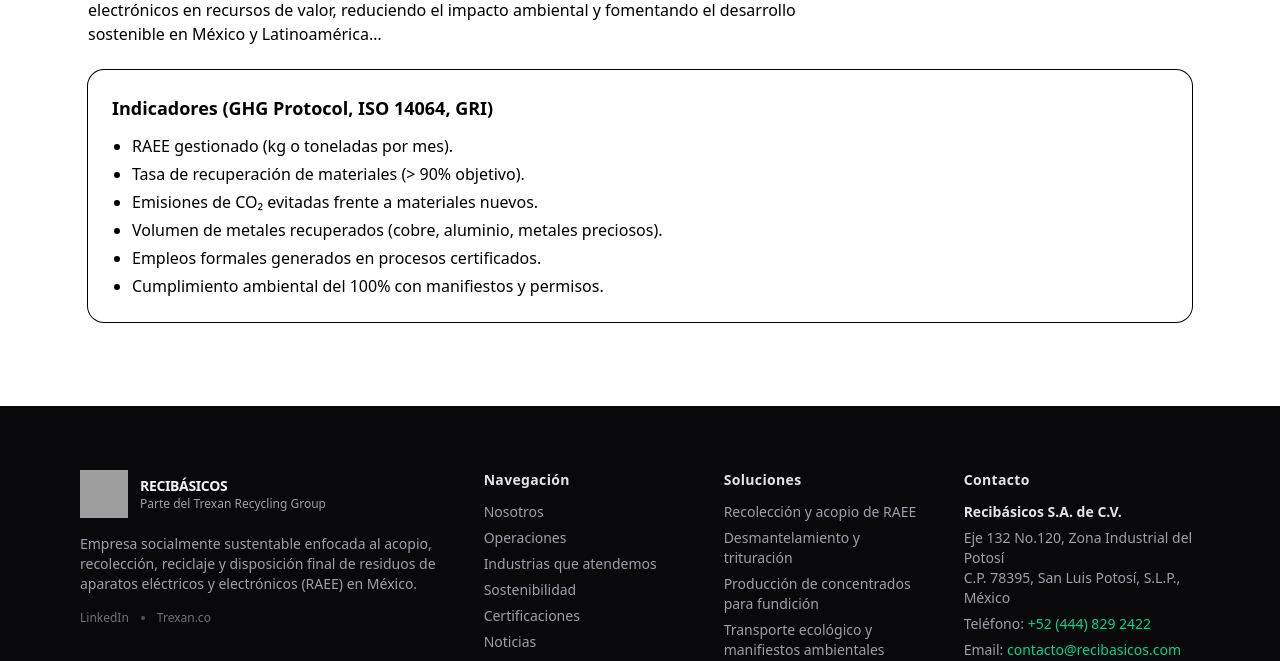
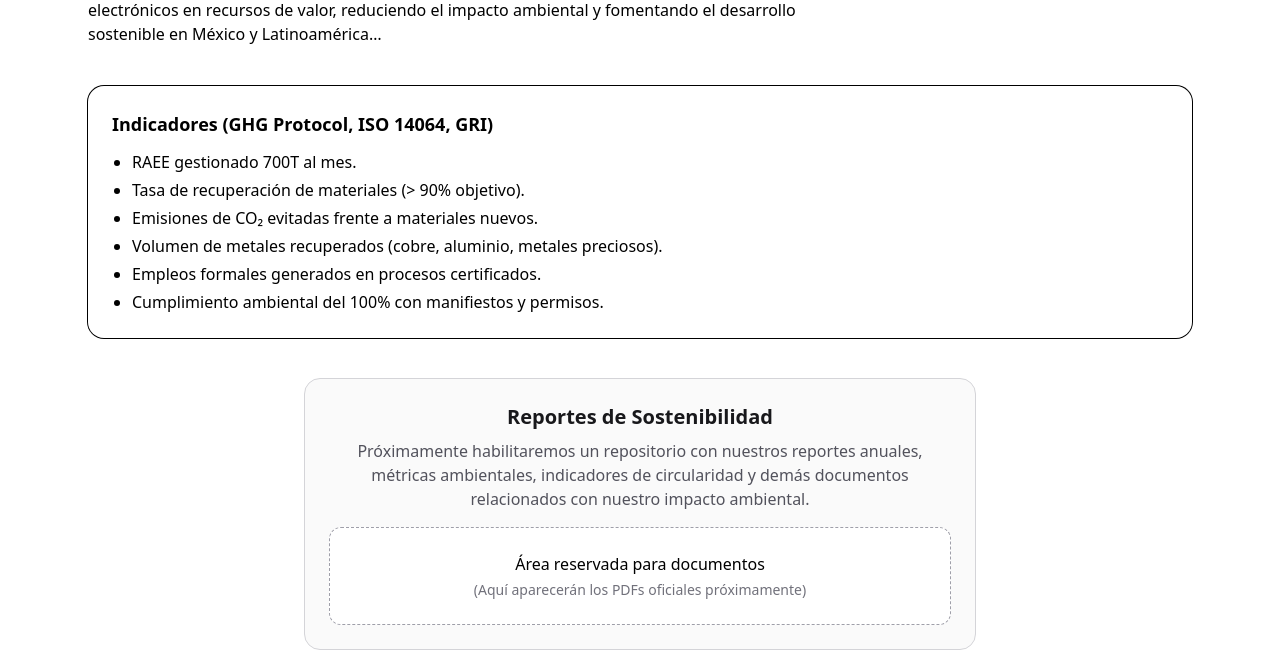
Before and after one commit to ernestosoto3/trexanwebsite, a Next.js app: page /sostenibilidad in a window 1280 px wide. Shown: the part 269-930 px from the top of the page. Built offline with nearby package versions, Linux system fonts and the light colour scheme; no server answers; grey boxes are pictures that could not be loaded.

Commit message:
Adicion de Reportes en Pagina de Sostenibilidad

```diff
--- a/app/sostenibilidad/page.tsx
+++ b/app/sostenibilidad/page.tsx
@@ -1,7 +1,7 @@
 import Seccion from "../(componentes)/ui/Seccion";
 
 const kpis = [
-  "RAEE gestionado (kg o toneladas por mes).",
+  "RAEE gestionado 700T al mes.",
   "Tasa de recuperación de materiales (> 90% objetivo).",
   "Emisiones de CO₂ evitadas frente a materiales nuevos.",
   "Volumen de metales recuperados (cobre, aluminio, metales preciosos).",
@@ -12,6 +12,8 @@ const kpis = [
 export default function SostenibilidadPage() {
   return (
     <Seccion titulo="Sostenibilidad" subtitulo="Economía circular con indicadores verificables">
+
+      {/* --- BLOQUE DE TEXTO PRINCIPAL --- */}
       <div className="prose prose-neutral max-w-3xl">
         <p>
           Trexan Recycling Group impulsa un modelo de economía circular que transforma los residuos
@@ -20,12 +22,38 @@ export default function SostenibilidadPage() {
         </p>
       </div>
 
-      <div className="mt-6 rounded-2xl p-6 ring-1 ring-foreground/10">
+      {/* --- BLOQUE DE INDICADORES (GHG, ISO, GRI) --- */}
+      <div className="mt-10 rounded-2xl p-6 ring-1 ring-foreground/10">
         <h3 className="text-lg font-semibold">Indicadores (GHG Protocol, ISO 14064, GRI)</h3>
         <ul className="mt-3 list-disc ms-5 space-y-1">
           {kpis.map((k, i) => <li key={i}>{k}</li>)}
         </ul>
       </div>
+
+      {/* --- BLOQUE CENTRADO DE REPORTES DE SOSTENIBILIDAD --- */}
+      <div className="mt-10 flex justify-center">
+        <div className="w-full max-w-2xl p-6 rounded-2xl border border-zinc-300 bg-zinc-50 text-center">
+
+          <h3 className="text-xl font-semibold text-zinc-900">
+            Reportes de Sostenibilidad
+          </h3>
+
+          <p className="mt-2 text-zinc-600">
+            Próximamente habilitaremos un repositorio con nuestros reportes anuales,
+            métricas ambientales, indicadores de circularidad y demás documentos
+            relacionados con nuestro impacto ambiental.
+          </p>
+
+          <div className="mt-4 p-6 rounded-xl bg-white border border-dashed border-zinc-400">
+            <p className="font-medium">Área reservada para documentos</p>
+            <p className="text-sm mt-1 text-zinc-500">
+              (Aquí aparecerán los PDFs oficiales próximamente)
+            </p>
+          </div>
+
+        </div>
+      </div>
+
     </Seccion>
   );
 }
```
